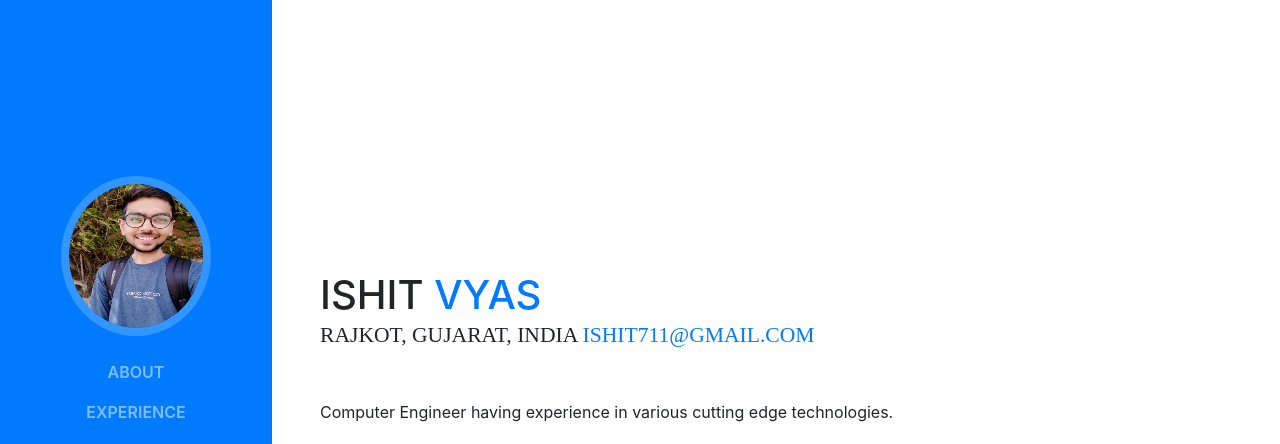
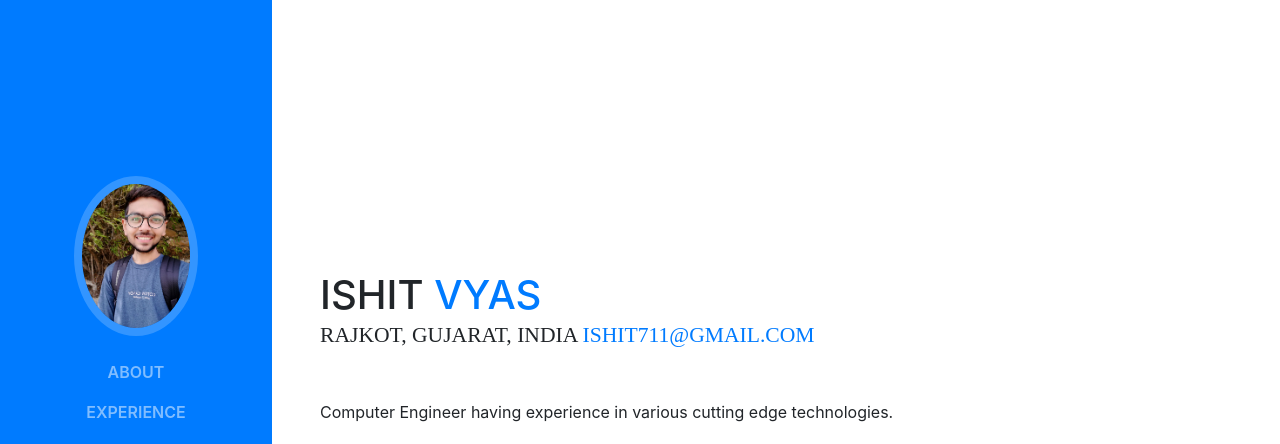
Before and after one commit to ishitvyas/ishitvyas.github.io, a website with bundled scripts: page index.html in a window 1280 px wide. Shown: the top 444 px of the page. Built offline with nearby package versions, Linux system fonts and the light colour scheme; a web font is replaced by a local one.

Commit message:
Update index.html

```diff
--- a/index.html
+++ b/index.html
@@ -32,7 +32,7 @@
       <a class="navbar-brand js-scroll-trigger" href="#page-top">
         <span class="d-block d-lg-none">Ishit Vyas</span>
         <span class="d-none d-lg-block">
-          <img class="img-fluid img-profile rounded-circle mx-auto mb-2" src="img/profile.jpg" alt="Ishit Vyas" height="150" width="150">
+          <img class="img-fluid img-profile rounded-circle mx-auto mb-2" src="img/profile.jpg" alt="Ishit Vyas">
         </span>
       </a>
       <button class="navbar-toggler" type="button" data-toggle="collapse" data-target="#navbarSupportedContent" aria-controls="navbarSupportedContent" aria-expanded="false" aria-label="Toggle navigation">
```
